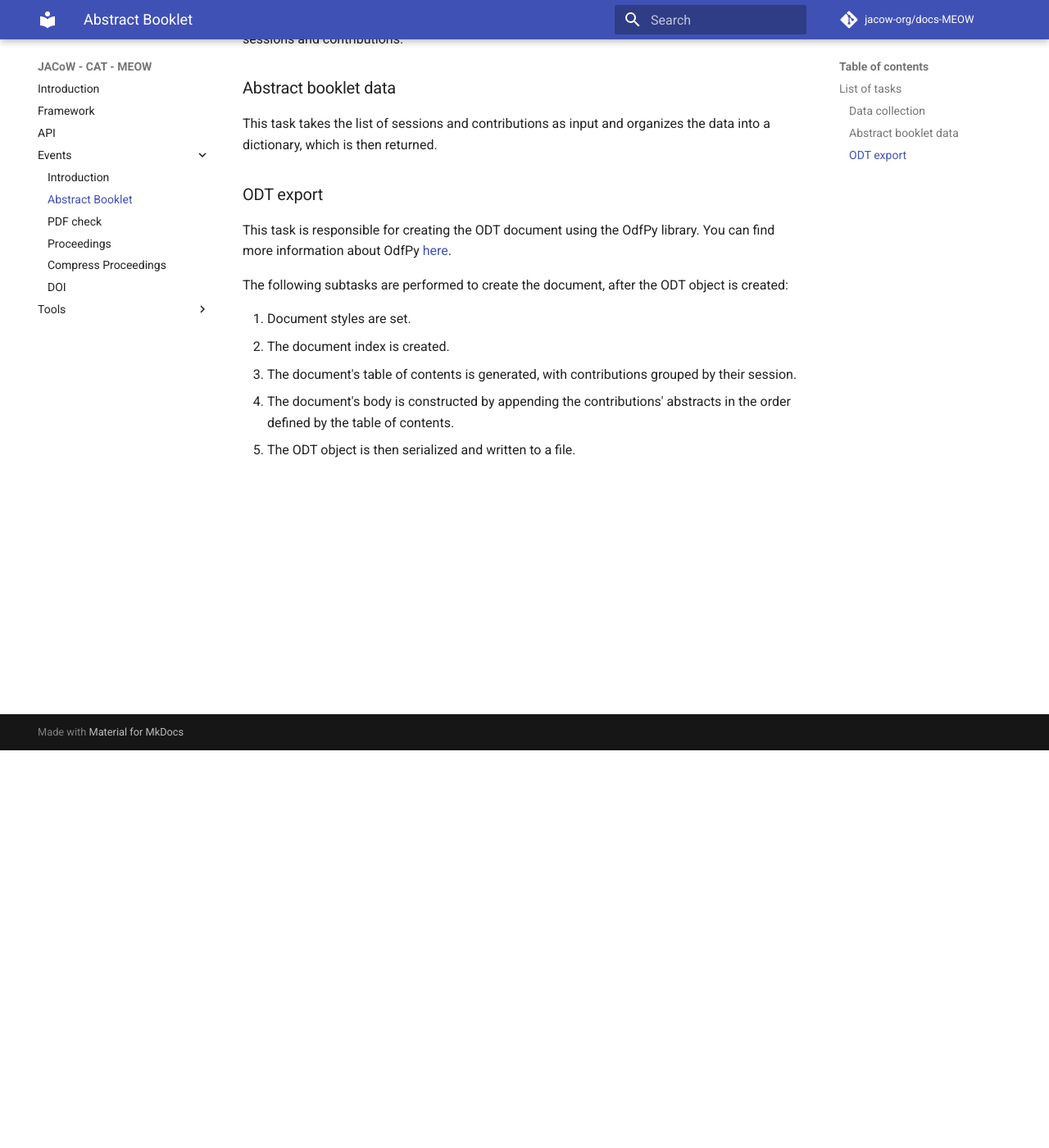
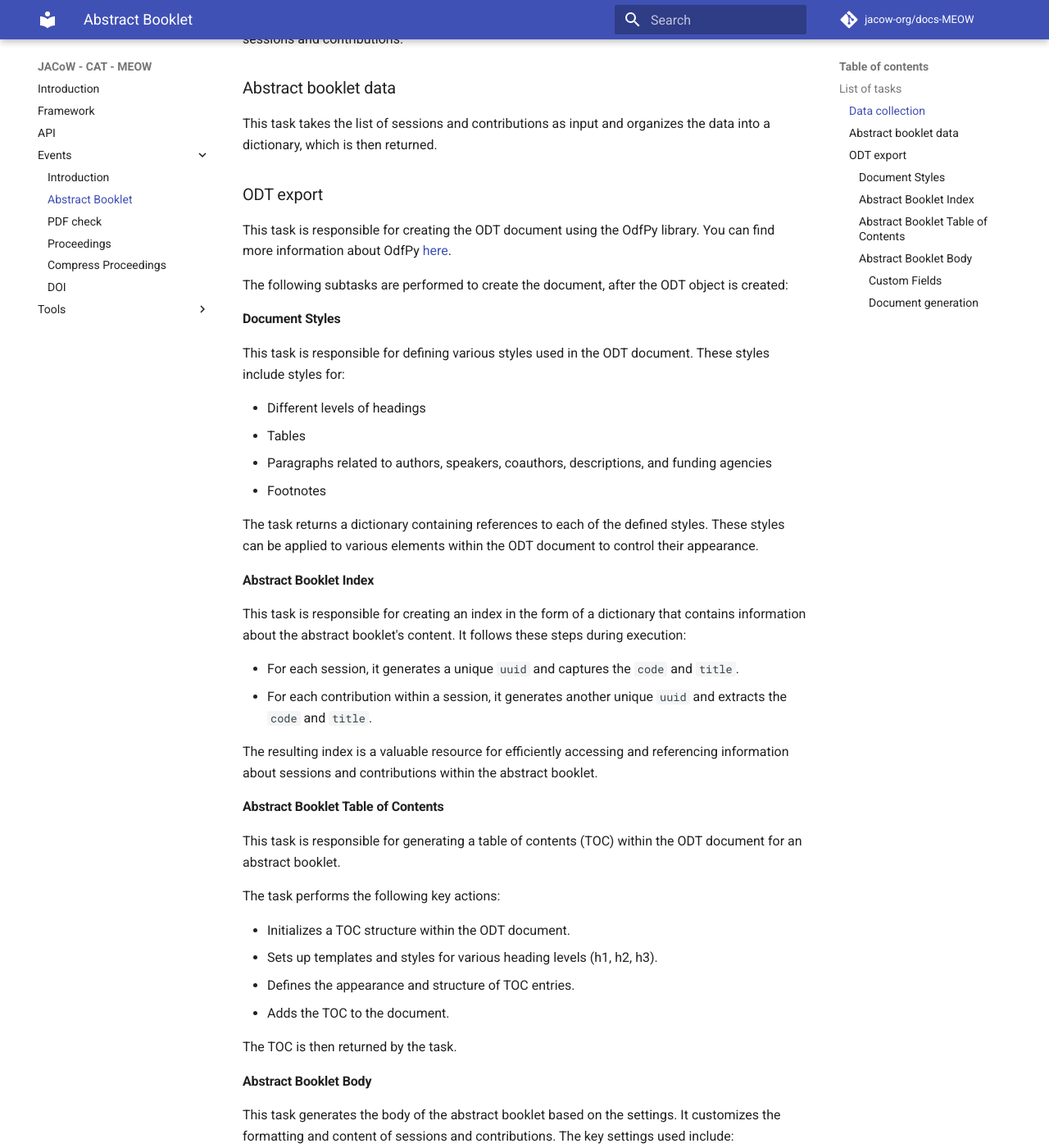
Before and after one commit to JACoW-org/docs-MEOW, an MkDocs documentation site: the page built from docs/events/abstractBooklet.md, in a window 1280 px wide and 1400 px high, scrolled down 485 px. Shown: the whole window at 82% size. Built offline with MkDocs 1.6.1 and Material for MkDocs 9.7.7, drawn with Linux system fonts in a browser that asks for light colours; comment, search, counter and statistics services are not loaded; some of the changed text lies outside the part shown.

Commit message:
Improved abstract booklet documentation

```diff
--- a/docs/events/abstractBooklet.md
+++ b/docs/events/abstractBooklet.md
@@ -20,8 +20,71 @@ This task is responsible for creating the ODT document using the OdfPy library.
 
 The following subtasks are performed to create the document, after the ODT object is created:
 
-1. Document styles are set.
-2. The document index is created.
-3. The document's table of contents is generated, with contributions grouped by their session.
-4. The document's body is constructed by appending the contributions' abstracts in the order defined by the table of contents.
-5. The ODT object is then serialized and written to a file.
+#### Document Styles
+
+This task is responsible for defining various styles used in the ODT document. These styles include styles for:
+
+- Different levels of headings
+- Tables
+- Paragraphs related to authors, speakers, coauthors, descriptions, and funding agencies
+- Footnotes
+
+The task returns a dictionary containing references to each of the defined styles. These styles can be applied to various elements within the ODT document to control their appearance.
+
+#### Abstract Booklet Index
+
+This task is responsible for creating an index in the form of a dictionary that contains information about the abstract booklet's content. It follows these steps during execution:
+
+- For each session, it generates a unique `uuid` and captures the `code` and `title`.
+- For each contribution within a session, it generates another unique `uuid` and extracts the `code` and `title`.
+
+The resulting index is a valuable resource for efficiently accessing and referencing information about sessions and contributions within the abstract booklet.
+
+#### Abstract Booklet Table of Contents
+
+This task is responsible for generating a table of contents (TOC) within the ODT document for an abstract booklet.
+
+The task performs the following key actions:
+
+- Initializes a TOC structure within the ODT document.
+- Sets up templates and styles for various heading levels (h1, h2, h3).
+- Defines the appearance and structure of TOC entries.
+- Adds the TOC to the document.
+
+The TOC is then returned by the task.
+
+#### Abstract Booklet Body
+
+This task generates the body of the abstract booklet based on the settings. It customizes the formatting and content of sessions and contributions. The key settings used include:
+
+- `ab_session_h1` and `ab_contribution_h1`: These settings define the format for session and contribution headers, allowing you to insert dynamic information such as session or contribution codes, titles, start times, and end times.
+
+- `ab_session_h2` and `ab_contribution_h2`: Similar to the above settings, these allow for alternative header formats, useful for differentiating between session and contribution styles.
+
+##### Custom Fields
+
+You can include custom fields in the abstract booklet using the `custom_fields` setting. This setting lets you specify the names of custom fields you want to include in the booklet. The task checks for these fields in the contributions and adds them to the generated content.
+
+##### Document generation
+
+The task iterates through the session and contribution data and uses the configured settings to format the headers and content. Here's how it works:
+
+- For each session:
+  - It dynamically replaces placeholders in the session header templates (`ab_session_h1` and `ab_session_h2`) with actual session data (code, title, start, and end times).
+  - It creates bookmarks for easy reference and adds session chair information if available.
+  - It adds a black line for separation.
+  - It adds the session's description.
+  - If custom fields are specified, it includes them in the session content.
+
+- For each contribution within a session:
+  - It dynamically replaces placeholders in the contribution header templates (`ab_contribution_h1` and `ab_contribution_h2`) with actual contribution data (code, title, start, and end times).
+  - It creates bookmarks for easy reference.
+  - It adds speaker, primary author, and coauthor information based on the configured styles.
+  - It includes a description of the contribution.
+  - If custom fields are specified, it includes them in the contribution content.
+
+The task then returns the ODT document.
+
+
+
+In the end, the event serializes the generated ODT document into a file.
```
